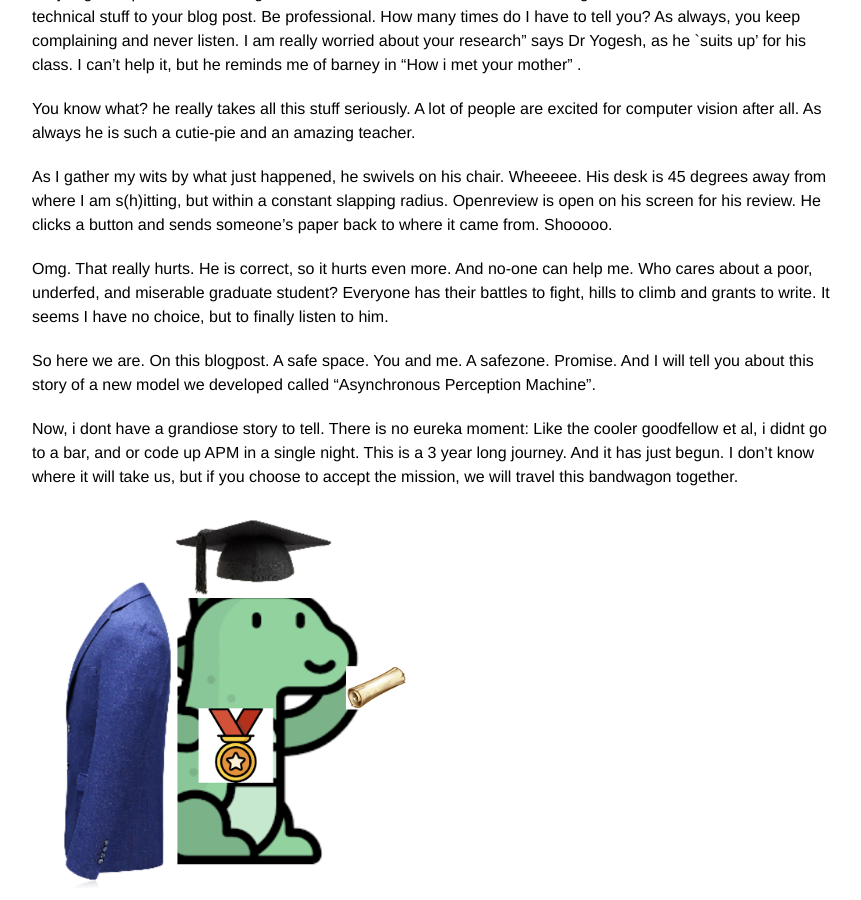
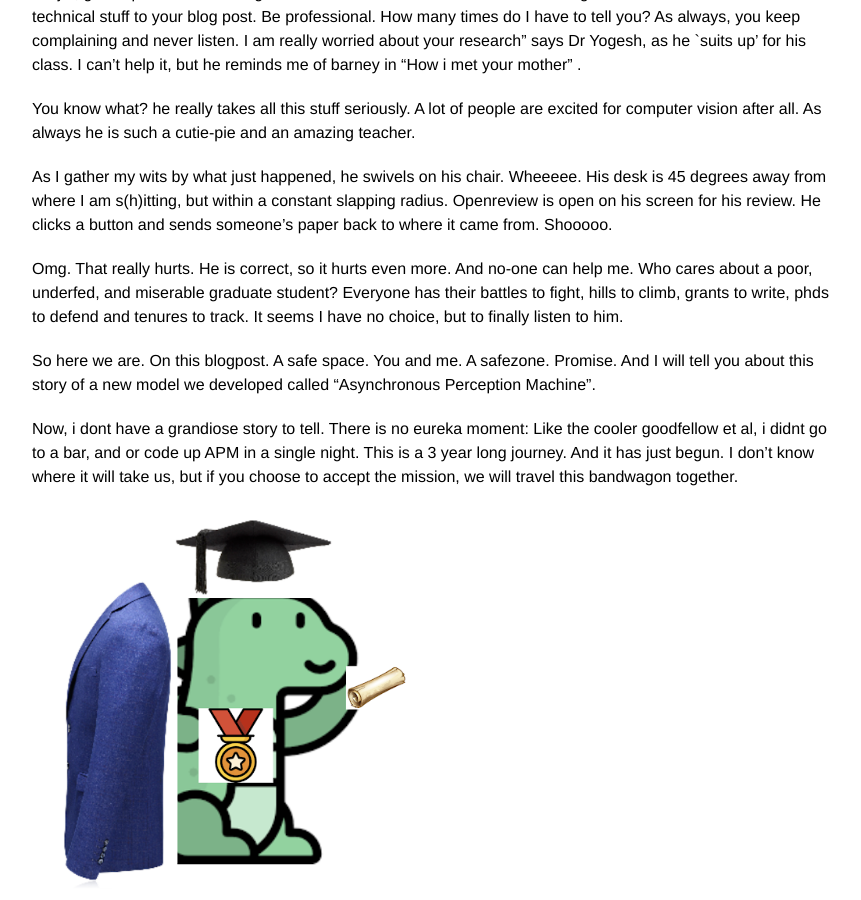
Before and after one commit to rajatmodi62/rajatmodi62.github.io, a Jekyll site: the page built from _posts/2024-10-26-hinton_apm.md, in a window 1280 px wide and 900 px high, scrolled down 1066 px. Shown: the whole window, without its empty margins (208-1069 px from the left). Built offline with Jekyll 4.4.1, drawn with Linux system fonts in a browser that asks for light colours; comment, search, counter and statistics services are not loaded.

Commit message:
soft link blog

```diff
--- a/_posts/2024-10-26-hinton_apm.md
+++ b/_posts/2024-10-26-hinton_apm.md
@@ -25,7 +25,7 @@ You know what? he really takes all this stuff seriously. A lot of people are exc
 
 As I gather my wits by what just happened, he swivels on his chair. Wheeeee. His desk is 45 degrees away from where I am s(h)itting, but within a constant slapping radius. Openreview is open on his screen for his review. He clicks a button and sends someone's paper back to where it came from.  Shooooo.
 
-Omg. That really hurts. He is correct, so it hurts even more. And no-one can help me. Who cares about a poor, underfed, and miserable graduate student? Everyone has their battles to fight, hills to climb and grants to write. It seems I have no choice, but to finally listen to him.
+Omg. That really hurts. He is correct, so it hurts even more. And no-one can help me. Who cares about a poor, underfed, and miserable graduate student? Everyone has their battles to fight, hills to climb, grants to write, phds to defend and tenures to track. It seems I have no choice, but to finally listen to him.
 
 So here we are. On this blogpost. A safe space. You and me. A safezone. Promise. And I will tell  you about this story  of a new model we developed called "Asynchronous Perception Machine".
 
```
